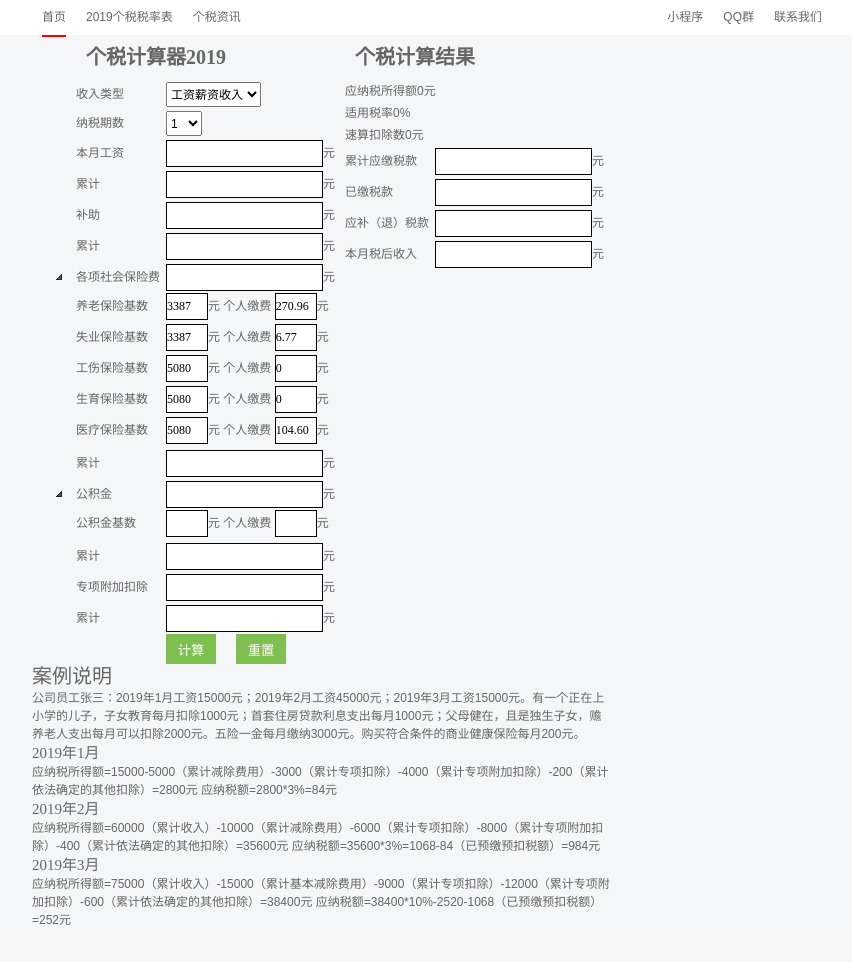
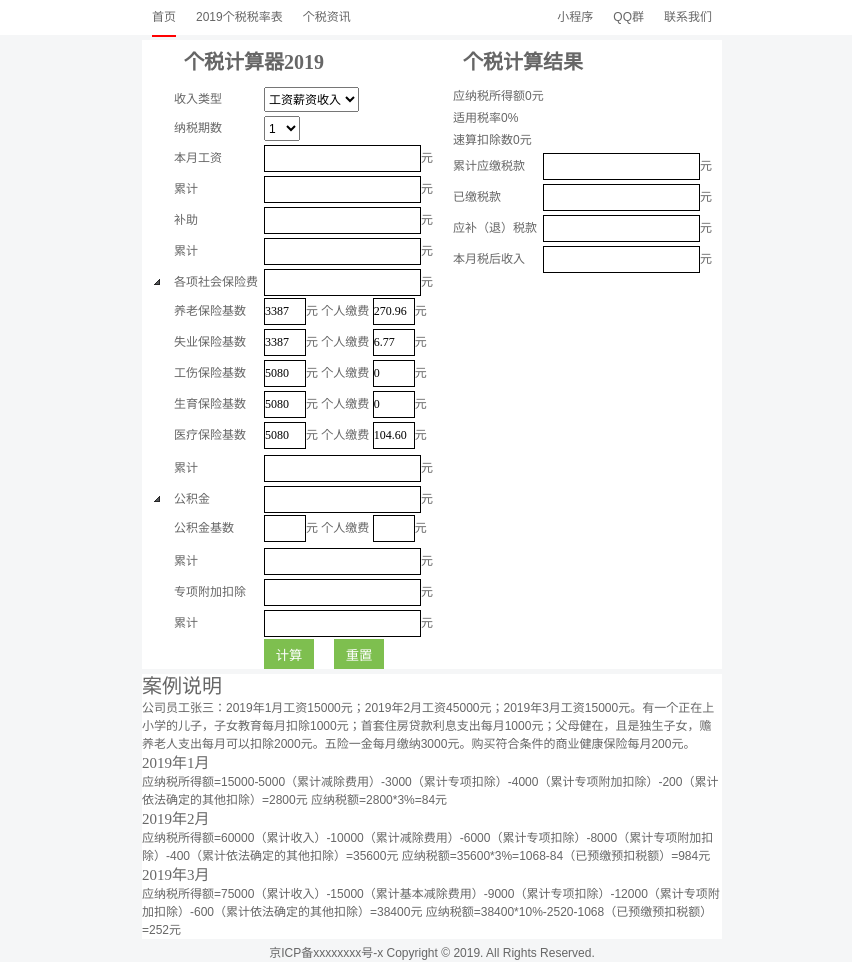
Before and after one commit to xuwg/incomeTax, a web app: file index.html in a window 1280 px wide. Shown: the whole page, without its empty margins (208-1060 px from the left). Before the commit the page ends 925 px from the top, so only its background shows below. Run offline with its HTML, style and script files only (its server is not run), Linux system fonts and the light colour scheme.

Commit message:
调整整体结构背景颜色

```diff
--- a/css/base.css
+++ b/css/base.css
@@ -150,6 +150,19 @@ em {
     display: none
 }
 
+body{
+    background-color: #f5f6f7;
+}
+
+.inner_c {
+    margin: 0 auto;
+    width: 580px;
+}
+
+.gap{
+    height: 5px;
+}
+
 .head {
     background-color: #fff;
 }
@@ -173,10 +186,6 @@ em {
     border-bottom: 2px solid red;
 }
 
-.body {
-    background-color: #f5f6f7;
+.beiAn{
+    text-align: center;
 }
-
-.footer {
-    background-color: #fff;
-}
--- a/css/index.css
+++ b/css/index.css
@@ -1,13 +1,9 @@
-.inner_c {
-    margin: 0 auto;
-    width: 800px;
-}
-
 /* 保险公积金左侧小图标 */
 .cal {
-    margin: 0 0 0 32px;
-    /* margin: 0 auto; */
-    width: 580px;
+    padding: 0 0 0 32px;
+    margin: 0 auto;
+    width: 548px;
+    background-color: #fff;
 }
 
 .cal .right {
@@ -89,8 +85,11 @@
     width: 40px;
 }
 
+/* 案例 */
 .example {
     width: 580px;
+    margin: 0 auto;
+    background-color: #fff;
 }
 .example h1 {
     font: 500 20px/25px "sim sun";
--- a/index.html
+++ b/index.html
@@ -30,9 +30,10 @@
             </div>
         </div>
     </div>
-    <div class="body">
+    <div class="main">
         <!-- 计算器界面 -->
         <div class="inner_c">
+            <div class="gap"></div>
             <div class="cal clearfix">
                 <div class="left fl" id="left">
                     <h1>个税计算器2019</h1>
@@ -123,7 +124,7 @@
                     <button id="cal" type="submit" value="" class="jiSuan">计算</button>
                     <button id="reset" type="reset" value="" class="reset">重置</button>
                 </div>
-                <div class="right fl" id="right">
+                <div class="right fr" id="right">
                     <h1>个税计算结果</h1>
                     <ul>
                         <li><span id="taxShuoDe" class="taxShuoDe">应纳税所得额0元</span></li>
@@ -136,6 +137,7 @@
                     </ul>
                 </div>
             </div>
+            <div class="gap"></div>
 
             <div class="example">
                 <h1>案例说明</h1>
@@ -152,10 +154,12 @@
             </div>
         </div>
     </div>
+    <div class="gap"></div>
     <div class="footer">
-        <foot class="inner_c">
-            <div></div>
-        </foot>
+        <div class="inner_c">
+            <div class="beiAn">京ICP备xxxxxxxx号-x    Copyright &copy; 2019. All Rights Reserved.</div>
+        </div>
     </div>
 </body>
+
 </html>
```
